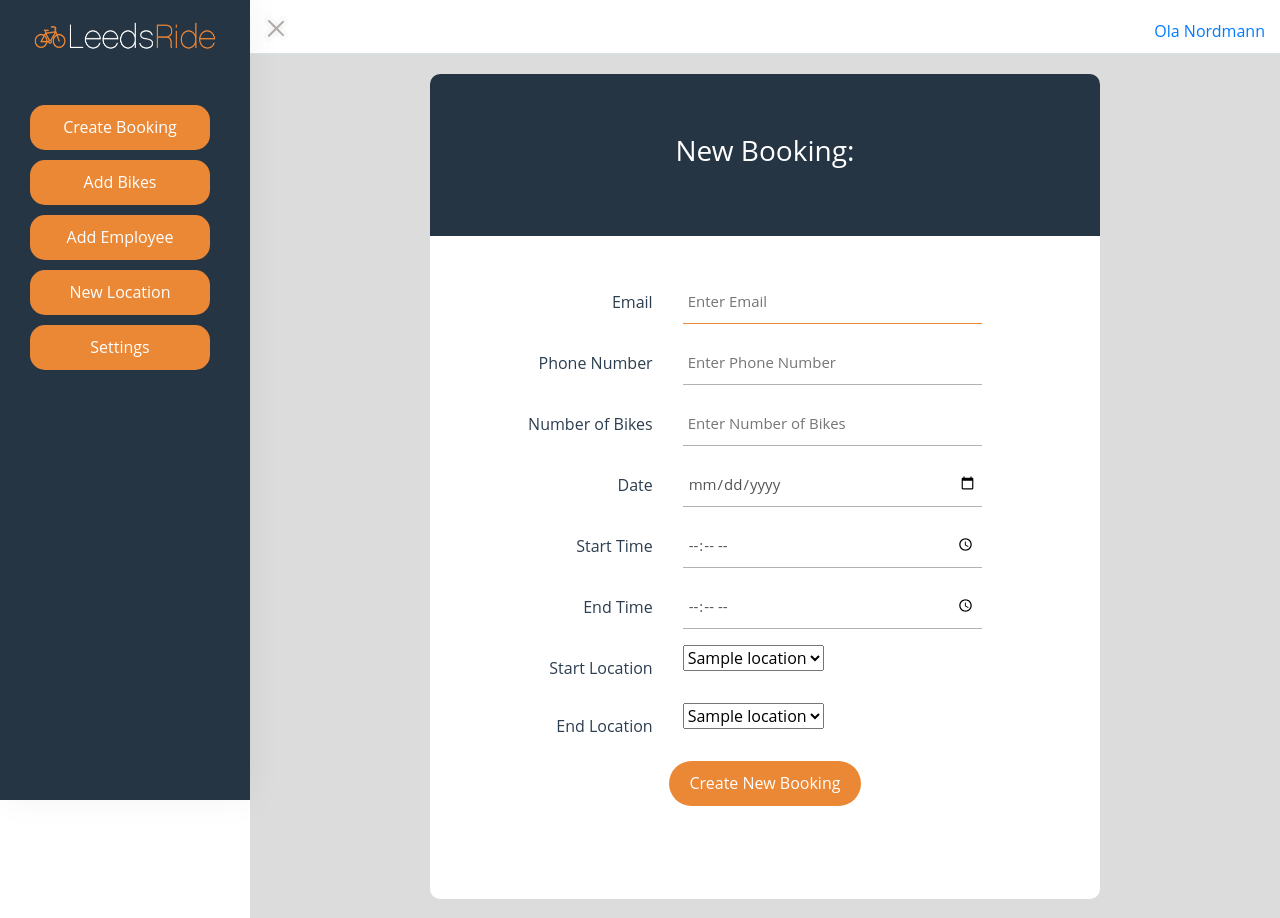
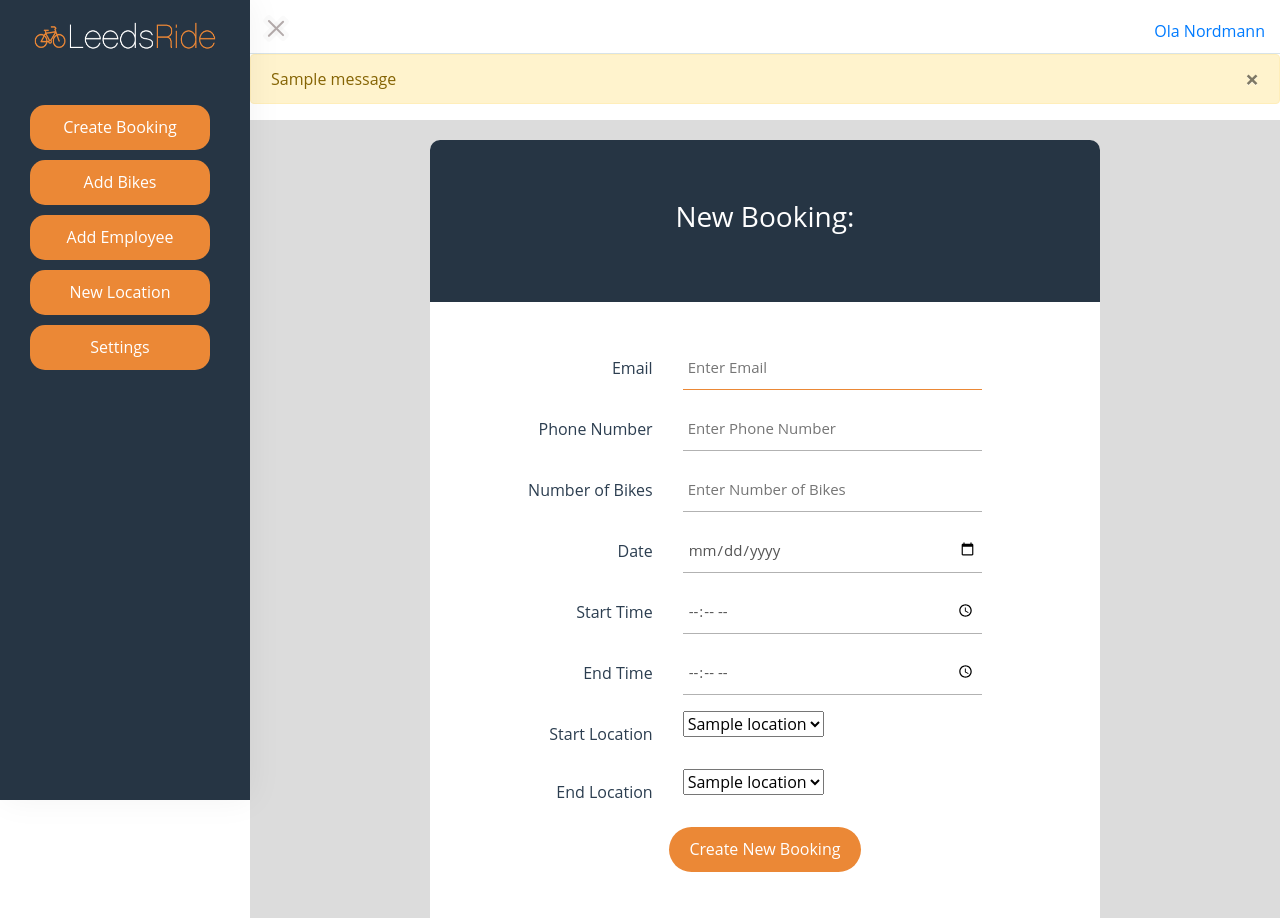
Before and after one commit to AlistairArk/SEP-Bike-Rental-Project, a Flask app: page /newBooking in a window 1280 px wide. Shown: the top 918 px of the page. Run offline with Flask 2, Linux system fonts and the light colour scheme; tables that the repository leaves empty hold one stand-in row (values such as "Sample post"); one stand-in notice (Sample message) is shown; some libraries are stand-ins or nearby versions.

Commit message:
fixing ordering error

```diff
--- a/sep/app/templates/newBooking.html
+++ b/sep/app/templates/newBooking.html
@@ -1,6 +1,17 @@
 {% extends "index.html" %}
-
 {% block content %}
+{% with messages = get_flashed_messages() %}
+  {% if messages %}
+    <ul>
+    {% for message in messages %}
+        <div class="alert alert-warning">
+            <button type="button" class="close" data-dismiss="alert">&times;</button>
+            {{ message }}
+        </div>
+    {% endfor %}
+    </ul>
+  {% endif %}
+{% endwith %}
 
 <div class="standard-form-container">
     <div class="standard-form-wrapper">
```
